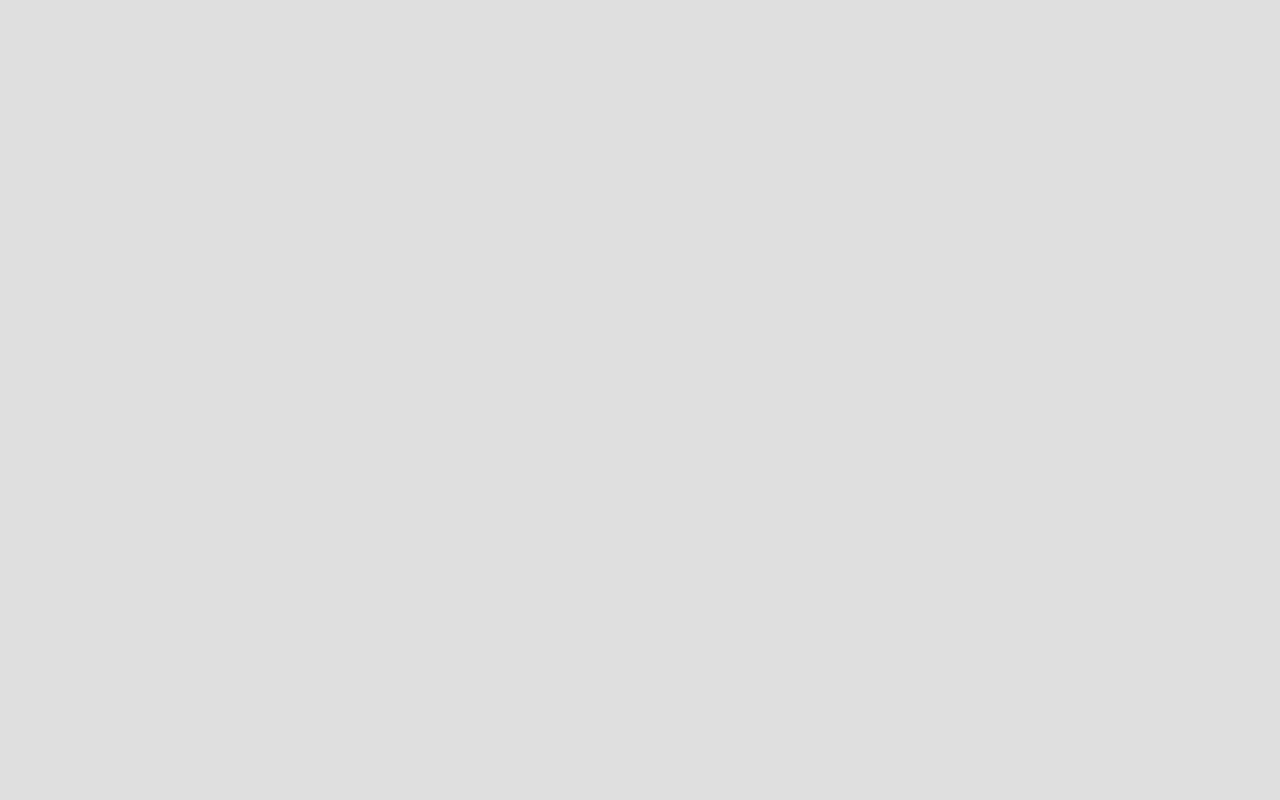
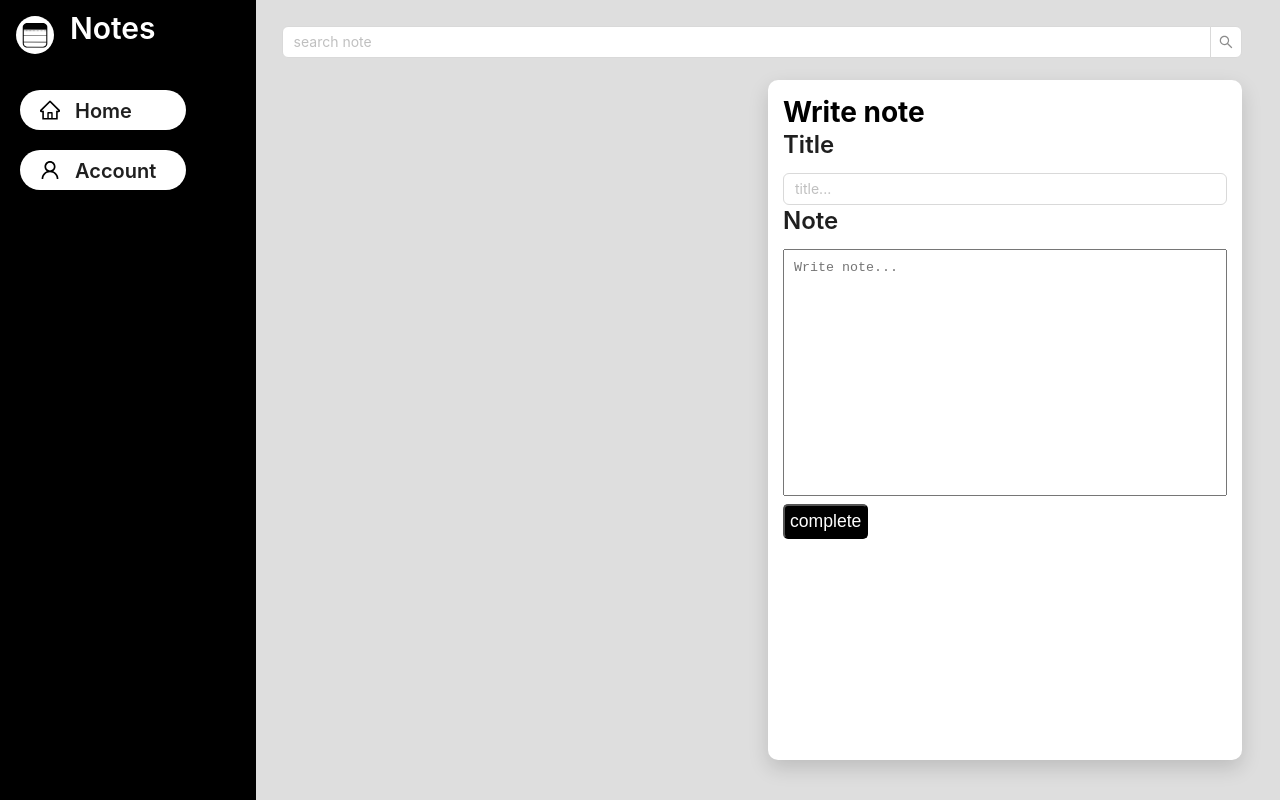
Before and after one commit to ShyaAyad/Notes-Manager, a React (Vite) app: page /dashboard in a window 1280 px wide. Before the commit this address had no page. Built offline with nearby package versions, Linux system fonts and the light colour scheme.

Commit message:
navbar now appears on every page

```diff
--- a/components/Dashboard.jsx
+++ b/components/Dashboard.jsx
@@ -7,7 +7,7 @@ import NoteCard from "./NoteCard";
 const Dashboard = () => {
   return (
     <div className="dashboard">
-      <Navbar />
+      {/* <Navbar /> */}
       <SearchBar />
       <Row className="note-editor">
         <NoteEditor />
--- a/components/Navbar.jsx
+++ b/components/Navbar.jsx
@@ -18,11 +18,13 @@ const Navbar = () => {
       </div>
 
       <div className="nav-icons">
-        <Title level={4} className="icon">
-          <HomeOutlined className="home-icon" />
-          Home
-        </Title>
-        <Link to="login">
+        <Link to="/dashboard" style={{textDecoration: "none"}}>
+          <Title level={4} className="icon">
+            <HomeOutlined className="home-icon" />
+            Home
+          </Title>
+        </Link>
+        <Link to="login" style={{textDecoration: "none"}}>
           <Title level={4} className="icon">
             <UserOutlined className="user-icon" />
             Account
--- a/src/App.jsx
+++ b/src/App.jsx
@@ -1,13 +1,15 @@
 import Dashboard from "../components/Dashboard";
 import Login from "../components/Login";
+import Navbar from "../components/Navbar";
 import NoteContext from "../Context/NoteContext";
 import { Route, Routes } from "react-router-dom";
 
 function App() {
   return (
     <NoteContext>
+      <Navbar />
       <Routes>
-        <Route path="/" element={<Dashboard />} />
+        <Route path="/dashboard" element={<Dashboard />} />
         <Route path="/login" element={<Login />} />
       </Routes>
     </NoteContext>
@@ -15,3 +17,8 @@ function App() {
 }
 
 export default App;
+
+/* if you wrap the App with BrowserRouter then you don't
+   need to use another Router because react doesn't let you
+   use a Router inside another one
+*/
--- a/src/index.css
+++ b/src/index.css
@@ -24,6 +24,7 @@ body{
 .logo {
   display: flex;
   align-items: center;
+  text-decoration: none;
 }
 
 .home-icon,
```
Also changed, not shown: Layout/MainLayout.jsx (deleted, +0 -9 lines).
